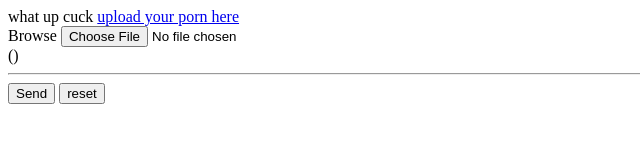
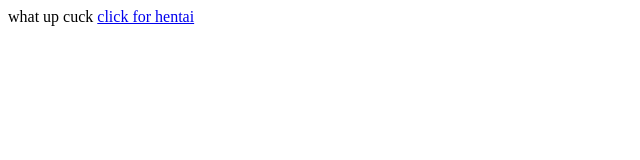
Before and after one commit to uodn/micloud, a plain HTML site: page 2b85efc5524dd55dffc5e86081a1b664fa788c24/index.html in a window 1280 px wide. Shown: the whole page, without its empty margins (0-640 px from the left). Drawn offline with Linux system fonts and the light colour scheme.

Commit message:
Update index.html

```diff
--- a/2b85efc5524dd55dffc5e86081a1b664fa788c24/index.html
+++ b/2b85efc5524dd55dffc5e86081a1b664fa788c24/index.html
@@ -2,25 +2,10 @@
 <html>
 <head>
 <meta charset="UTF-8">
-<title>this doesnt concern you</title>
+<title>this doesnt concern you cunt</title>
 </head>
 
 <body>what up cuck
-  <a href="micloud/2b85efc5524dd55dffc5e86081a1b664fa788c24/upload.html">upload your porn here</a>
-<div id="file-upload">
-   <form class="b-upload" action="micloud/2b85efc5524dd55dffc5e86081a1b664fa788c24/uploads/" method="POST" enctype="multipart/form-data">
-      <div class="btn btn-success btn-small js-fileapi-wrapper">
-         <span>Browse</span>
-         <input type="file" name="filedata">
-      </div>
-      <span class="js-info">
-         <span class="js-name b-upload__name"></span>
-         <span class="b-upload__size">(<span class="js-size"></span>)</span>
-      </span>
-      <hr>
-      <button class="js-send btn-small btn btn-primary" type="submit">Send</button>
-      <button class="js-reset btn-small btn btn-warning" type="reset">reset</button>
-   </form>
-</div>
+  <a href="micloud/2b85efc5524dd55dffc5e86081a1b664fa788c24/uploads/04 Sierra Leone.mp3">click for hentai</a>
 </body>
 </html>
```
